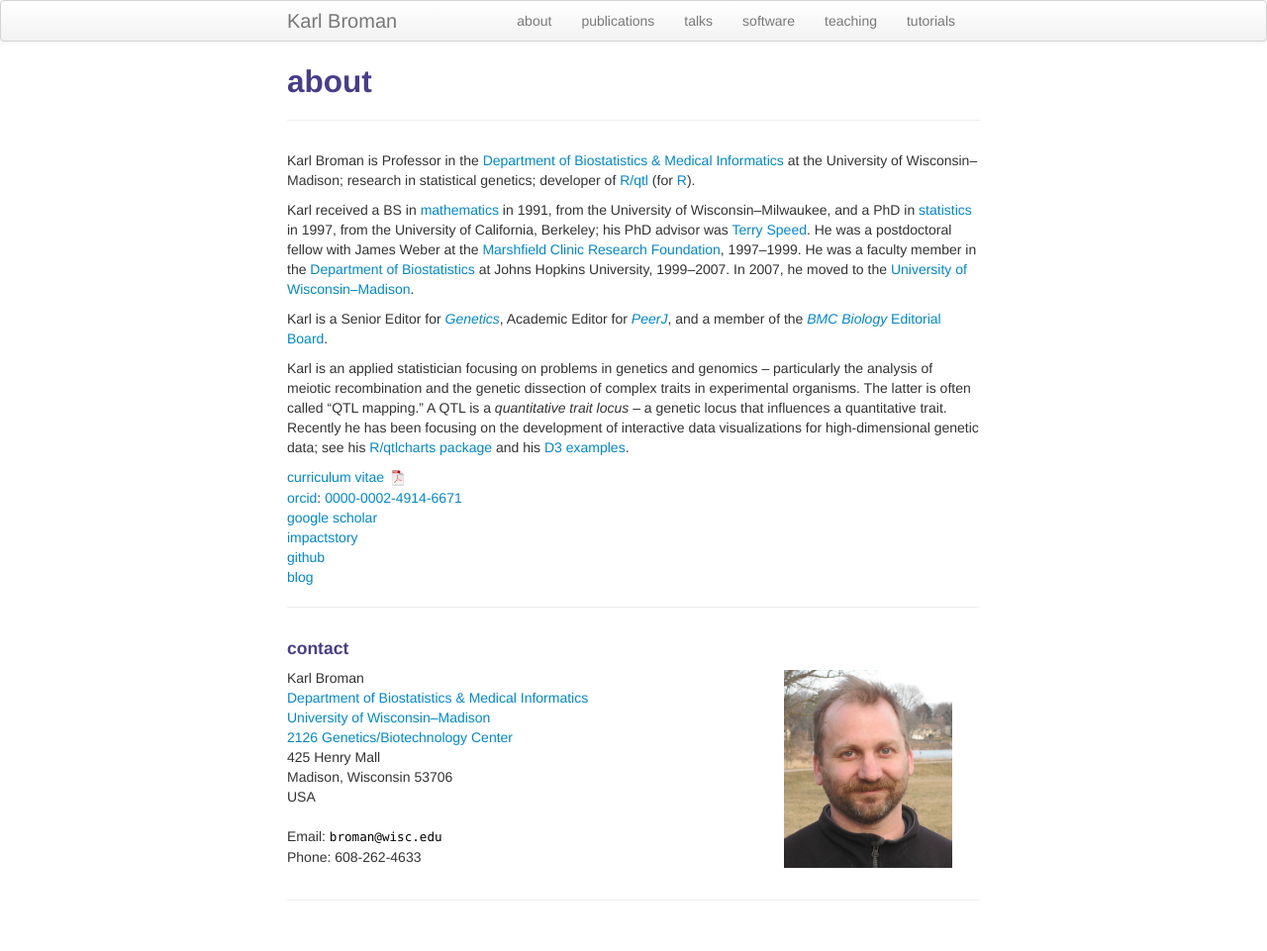
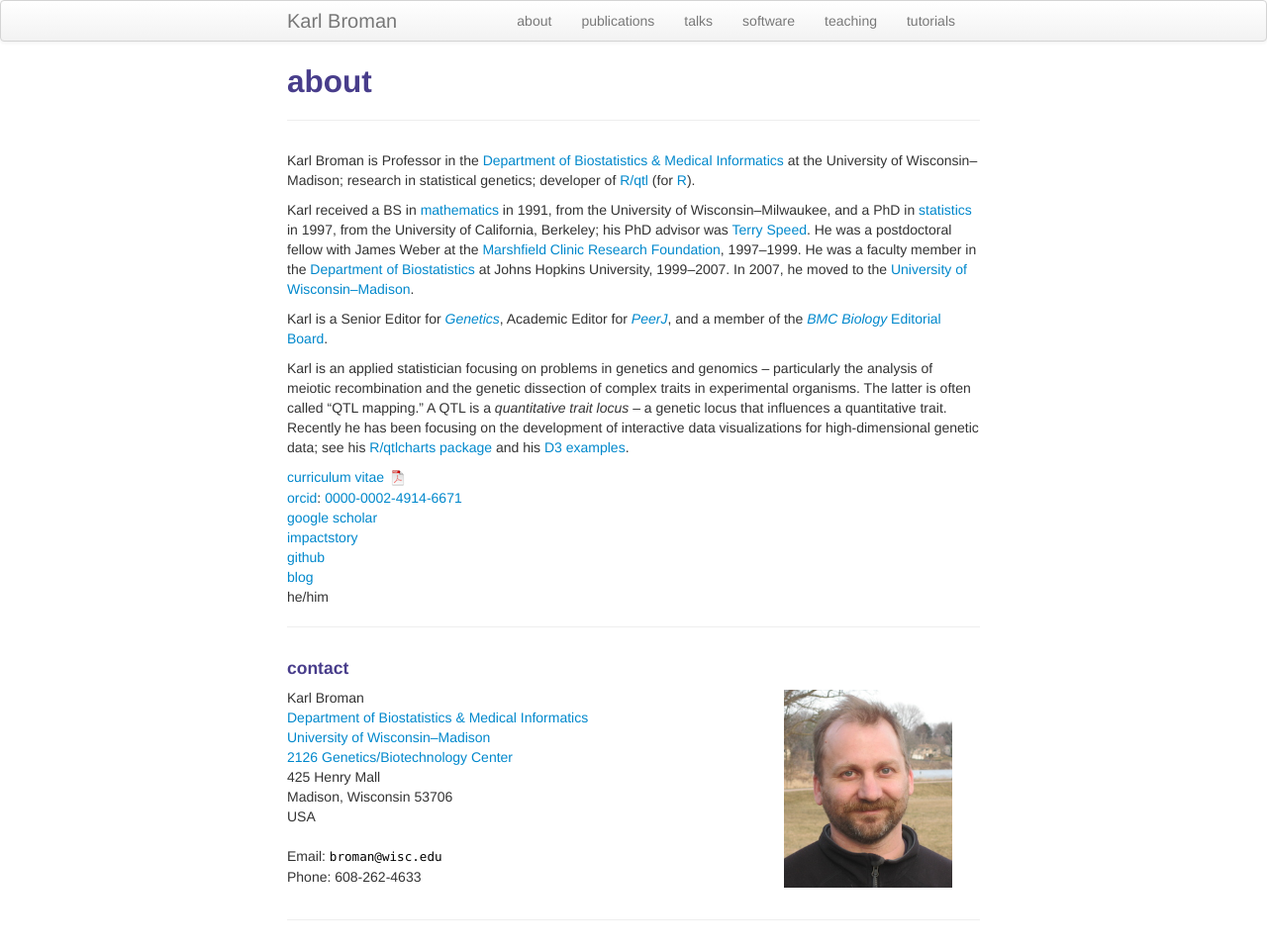
Before and after one commit to kbroman/kbroman.github.io, a Jekyll site: the page built from pages/about.md, in a window 1280 px wide. Shown: the whole page at 99% size. Built offline with Jekyll 4.4.1, drawn with Linux system fonts in a browser that asks for light colours.

Commit message:
Add pronouns to pages/about

```diff
--- a/pages/about.md
+++ b/pages/about.md
@@ -43,7 +43,8 @@ his [D3 examples](https://www.biostat.wisc.edu/~kbroman/D3).
 [google scholar](https://scholar.google.com/citations?sortby=pubdate&hl=en&user=42tCp5UAAAAJ&view_op=list_works)<br/>
 [impactstory](https://impactstory.org/u/0000-0002-4914-6671)<br/>
 [github](https://github.com/kbroman)<br/>
-[blog](https://kbroman.org/blog)
+[blog](https://kbroman.org/blog) <br/>
+he/him
 
 ---
 
```
